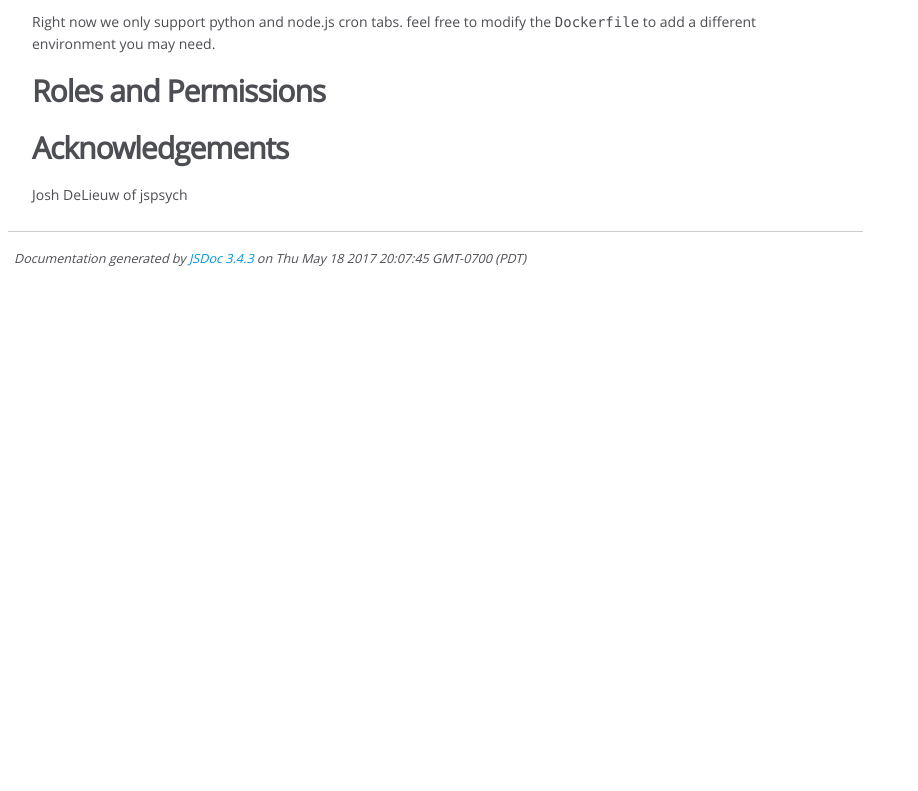
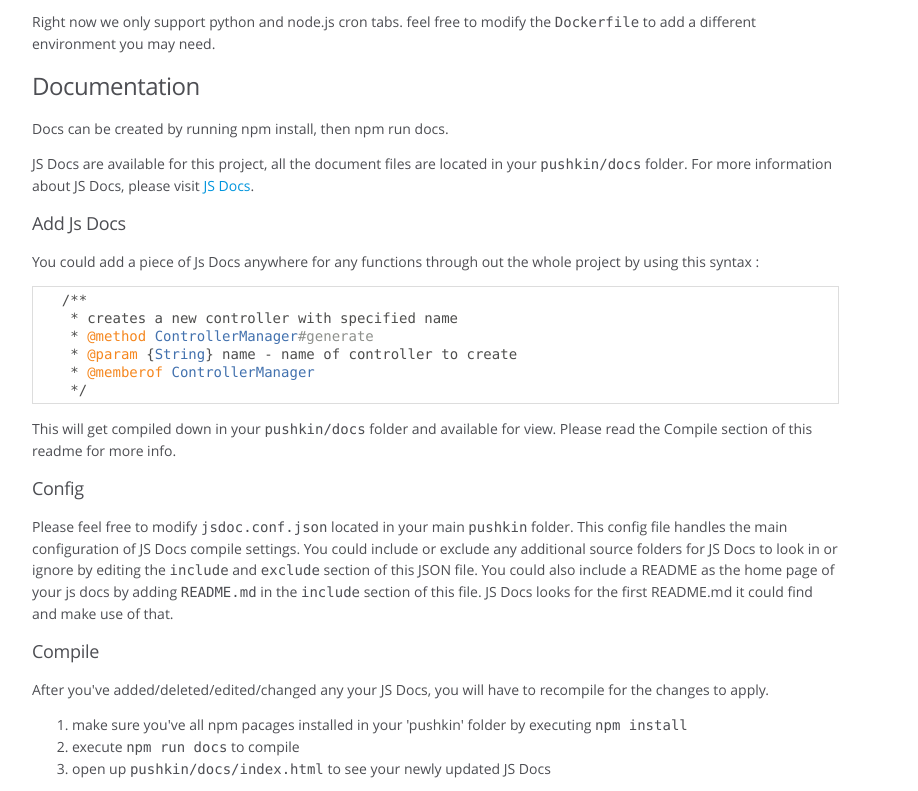
Before and after one commit to pushkin-consortium-deprecated/deprecated3, a website: page docs/index.html in a window 1280 px wide. Shown: the part 1569-2360 px from the top of the page, without its empty margins (0-918 px from the left). Before the commit the page ends 1852 px from the top, so only its background shows below. Drawn offline with Linux system fonts and the light colour scheme; files whose address does not match are found by name.

Commit message:
update docs

```diff
--- a/docs/index.html
+++ b/docs/index.html
@@ -55,7 +55,7 @@
 <h2>Getting started</h2><h3>Development Mode</h3><ol>
 <li>docker-compose up -f docker-compose.debug.yml</li>
 </ol>
-<h2>Deploying</h2><p><a href="#DEPLOY.md">Deploy Instructions Here</a></p>
+<h2>Deploying</h2><p><a href="https://github.com/l3atbc/pushkin/blob/master/DEPLOY.md#deploying">Deploy Instructions Here</a></p>
 <h2>Directory Structure</h2><h2>Common Tasks</h2><h3>Cronjobs</h3><p>Pushkin makes adding a cron job easy, </p>
 <ol>
 <li>just add the file script you want ran in games-with-words-cron/scripts.</li>
@@ -64,6 +64,22 @@
 <p>Each one of those files has access to the environment variables created in the docker file.</p>
 <p>DB Connection is available as <code>DATABASE_URL</code> and the message queue as <code>AMPQ_ADDRESS</code>.</p>
 <p>Right now we only support python and node.js cron tabs. feel free to modify the <code>Dockerfile</code> to add a different environment you may need.</p>
+<h3>Documentation</h3><p>Docs can be created by running npm install, then npm run docs.</p>
+<p>JS Docs are available for this project, all the document files are located in your <code>pushkin/docs</code> folder. For more information about JS Docs, please visit <a href="http://usejsdoc.org/">JS Docs</a>.</p>
+<h4>Add Js Docs</h4><p>You could add a piece of Js Docs anywhere for any functions through out the whole project by using this syntax : </p>
+<pre class="prettyprint source lang-sh"><code>  /**
+   * creates a new controller with specified name
+   * @method ControllerManager#generate
+   * @param {String} name - name of controller to create
+   * @memberof ControllerManager
+   */</code></pre><p>This will get compiled down in your <code>pushkin/docs</code> folder and available for view. Please read the Compile section of this readme for more info.</p>
+<h4>Config</h4><p>Please feel free to modify <code>jsdoc.conf.json</code> located in your main <code>pushkin</code> folder. This config file handles the main configuration of JS Docs compile settings. You could include or exclude any additional source folders for JS Docs to look in or ignore by editing the <code>include</code> and <code>exclude</code> section of this JSON file. You could also include a README as the home page of your js docs by adding <code>README.md</code> in the <code>include</code> section of this file. JS Docs looks for the first README.md it could find and make use of that.</p>
+<h4>Compile</h4><p>After you've added/deleted/edited/changed any your JS Docs, you will have to recompile for the changes to apply. </p>
+<ol>
+<li>make sure you've all npm pacages installed in your 'pushkin' folder by executing <code>npm install</code></li>
+<li>execute <code>npm run docs</code> to compile</li>
+<li>open up <code>pushkin/docs/index.html</code> to see your newly updated JS Docs</li>
+</ol>
 <h2>Roles and Permissions</h2><h2>Acknowledgements</h2><p>Josh DeLieuw of jspsych</p></article>
     </section>
 
@@ -81,7 +97,7 @@
 <br class="clear">
 
 <footer>
-    Documentation generated by <a href="https://github.com/jsdoc3/jsdoc">JSDoc 3.4.3</a> on Thu May 18 2017 20:07:45 GMT-0700 (PDT)
+    Documentation generated by <a href="https://github.com/jsdoc3/jsdoc">JSDoc 3.4.3</a> on Wed May 24 2017 17:31:38 GMT-0700 (PDT)
 </footer>
 
 <script> prettyPrint(); </script>
```
Also changed, not shown: docs/ControllerManager.html (+1 -1 lines), docs/ModelManager.html (+1 -1 lines), docs/Worker.html (+1 -1 lines), docs/pushkin-cli_src_controllerManager.js.html (+1 -1 lines), docs/pushkin-cli_src_modelManager.js.html (+1 -1 lines), docs/pushkin-db_out_scripts_fulltext-search-ui.js.html (+1 -1 lines), docs/pushkin-db_worker.js.html (+1 -1 lines).
